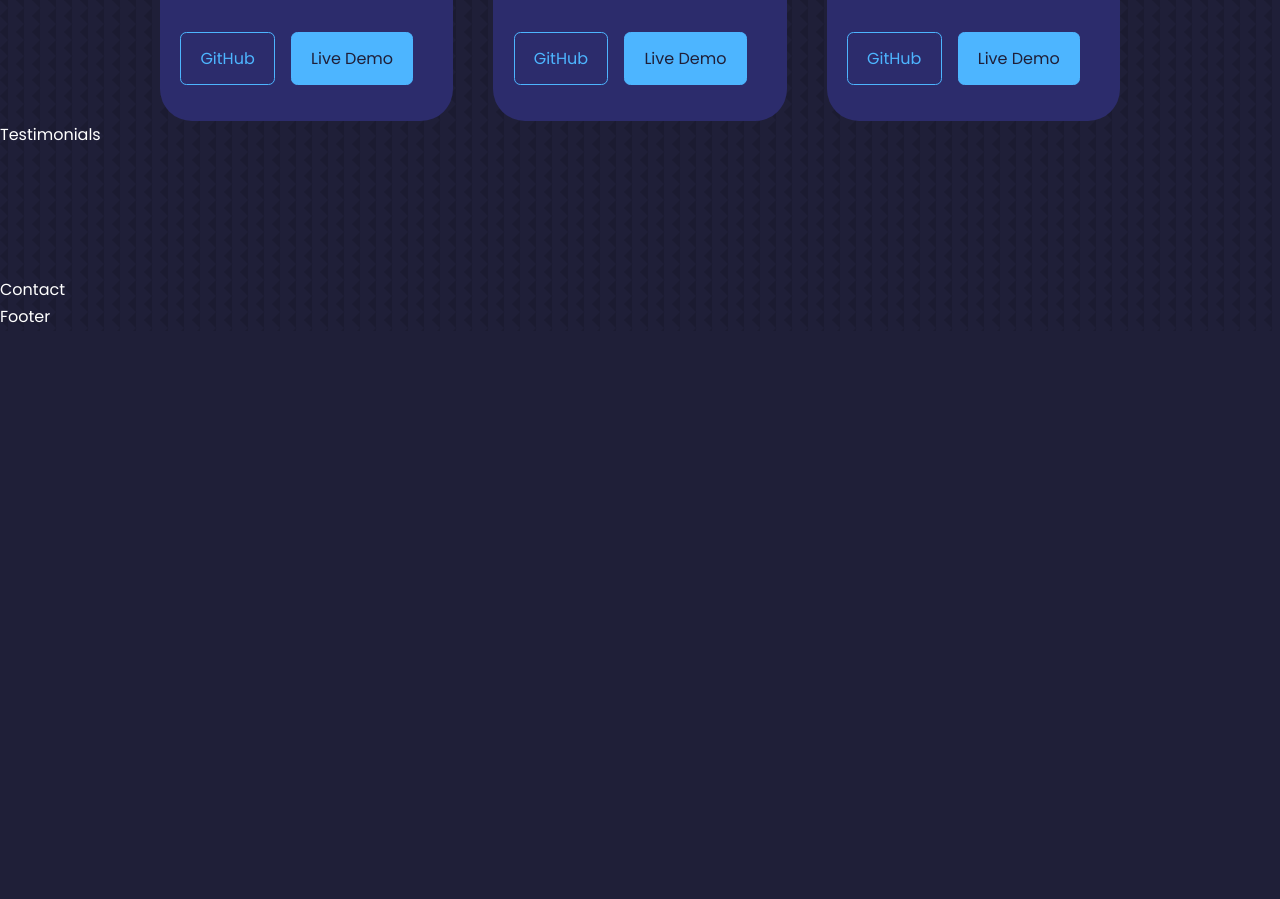
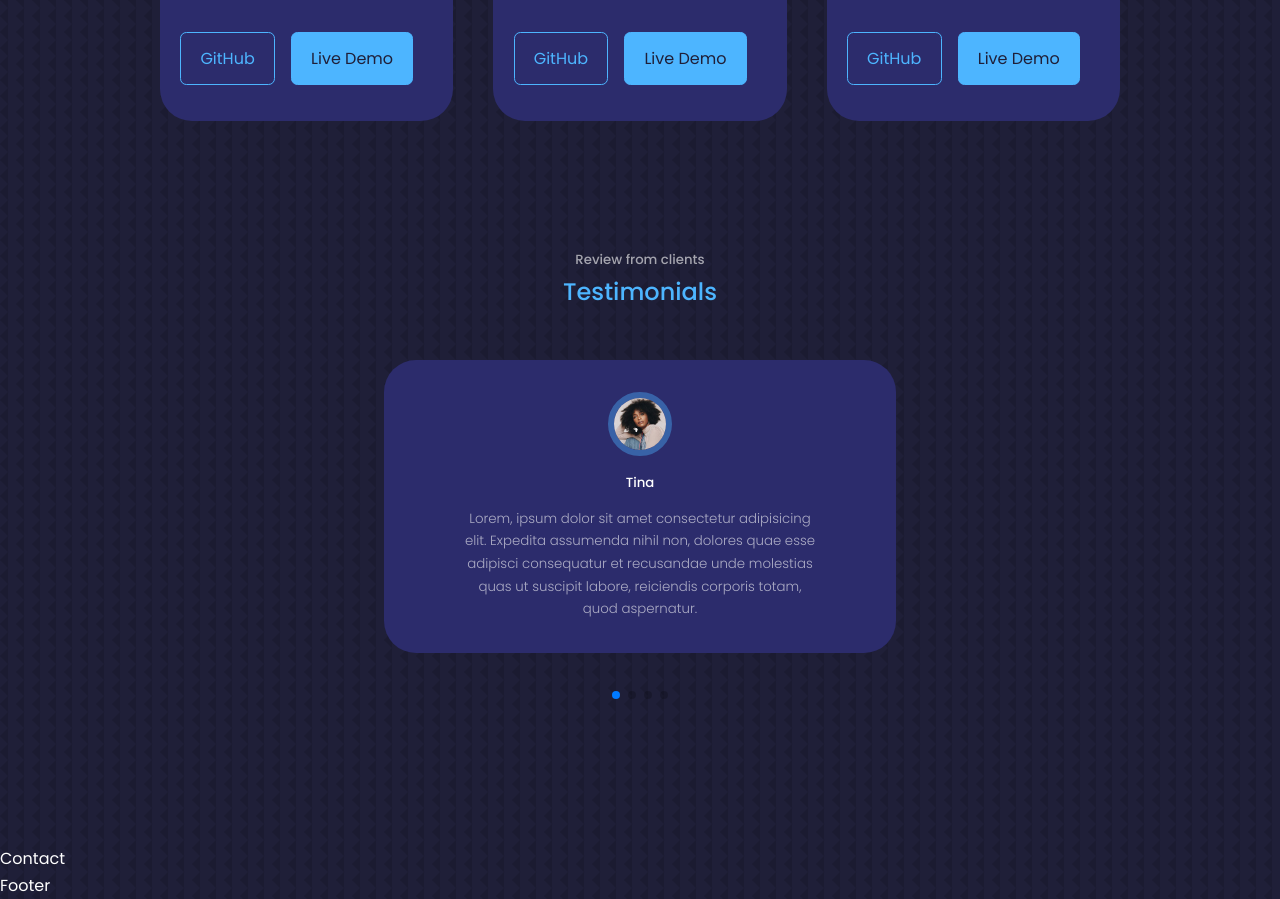
Before and after one commit to nikunjsaraf-oss/portfolio, a React (Create React App) app: page / in a window 1280 px wide. Shown: the part 3960-4859 px from the top of the page. Before the commit the page ends 4291 px from the top, so only its background shows below. Built offline with nearby package versions, Linux system fonts and the light colour scheme.

Commit message:
finish testimonial section

```diff
--- a/package.json
+++ b/package.json
@@ -10,6 +10,7 @@
     "react-dom": "^18.2.0",
     "react-icons": "^4.4.0",
     "react-scripts": "5.0.1",
+    "swiper": "^8.3.2",
     "web-vitals": "^2.1.4"
   },
   "scripts": {
--- a/src/components/testimonials/Testimonials.jsx
+++ b/src/components/testimonials/Testimonials.jsx
@@ -1,8 +1,69 @@
 import React from "react";
 import "./testimonials.css";
+import AVTR1 from "../../assets/avatar1.jpg";
+import AVTR2 from "../../assets/avatar2.jpg";
+import AVTR3 from "../../assets/avatar3.jpg";
+import AVTR4 from "../../assets/avatar4.jpg";
+
+import { Pagination } from "swiper";
+import { Swiper, SwiperSlide } from "swiper/react";
+import "swiper/css";
+import "swiper/css/pagination";
+
+const data = [
+  {
+    avatar: AVTR1,
+    name: "Tina",
+    review:
+      "Lorem, ipsum dolor sit amet consectetur adipisicing elit. Expedita assumenda nihil non, dolores quae esse adipisci consequatur et recusandae unde molestias quas ut suscipit labore, reiciendis corporis totam, quod aspernatur.",
+  },
+  {
+    avatar: AVTR2,
+    name: "John",
+    review:
+      "Lorem, ipsum dolor sit amet consectetur adipisicing elit. Expedita assumenda nihil non, dolores quae esse adipisci consequatur et recusandae unde molestias quas ut suscipit labore, reiciendis corporis totam, quod aspernatur.",
+  },
+  {
+    avatar: AVTR3,
+    name: "Mark",
+    review:
+      "Lorem, ipsum dolor sit amet consectetur adipisicing elit. Expedita assumenda nihil non, dolores quae esse adipisci consequatur et recusandae unde molestias quas ut suscipit labore, reiciendis corporis totam, quod aspernatur.",
+  },
+  {
+    avatar: AVTR4,
+    name: "Mia",
+    review:
+      "Lorem, ipsum dolor sit amet consectetur adipisicing elit. Expedita assumenda nihil non, dolores quae esse adipisci consequatur et recusandae unde molestias quas ut suscipit labore, reiciendis corporis totam, quod aspernatur.",
+  },
+];
 
 const Testimonials = () => {
-  return <div>Testimonials</div>;
+  return (
+    <section id="testimonials">
+      <h5>Review from clients</h5>
+      <h2>Testimonials</h2>
+      <Swiper
+        className="container testimonials__container"
+        modules={[Pagination]}
+        spaceBetween={40}
+        slidesPerView={1}
+        navigation
+        pagination={{ clickable: true }}
+      >
+        {data.map(({ avatar, name, review }, index) => {
+          return (
+            <SwiperSlide key={index} className="testimonial">
+              <div className="client__avatar">
+                <img src={avatar} alt="Avatar One" />
+              </div>
+              <h5 className="client__name">{name}</h5>
+              <small className="client__review">{review}</small>
+            </SwiperSlide>
+          );
+        })}
+      </Swiper>
+    </section>
+  );
 };
 
 export default Testimonials;
--- a/src/components/testimonials/testimonials.css
+++ b/src/components/testimonials/testimonials.css
@@ -0,0 +1,49 @@
+.container.testimonials__container {
+  width: 40%;
+  padding-bottom: 4rem;
+}
+
+.swiper-pagination-clickable .swiper-pagination-bullet{
+    color: var(--color-primary);
+}
+
+.client__avatar {
+  width: 4rem;
+  aspect-ratio: 1/1;
+  overflow: hidden;
+  border-radius: 50%;
+  margin: 0 auto 1rem;
+  border: 0.4rem solid var(--color-primary-variant);
+}
+
+.testimonial {
+  background: var(--color-bg-variant);
+  text-align: center;
+  padding: 2rem;
+  border-radius: 2rem;
+  user-select: none;
+}
+
+.client__review {
+  color: var(--color-light);
+  font-weight: 300;
+  display: block;
+  width: 80%;
+  margin: 0.8rem auto 0;
+}
+
+@media screen and (max-width: 1024px) {
+  .container.testimonials__container {
+    width: 60%;
+  }
+}
+
+@media screen and (max-width: 600px) {
+  .container.testimonials__container {
+    width: var(--container-width-sm);
+  }
+
+  .client__review {
+    width: var(--container-width-sm);
+  }
+}
```
Also changed, not shown: 1 other file (tests, documents, lock files or other folders).
